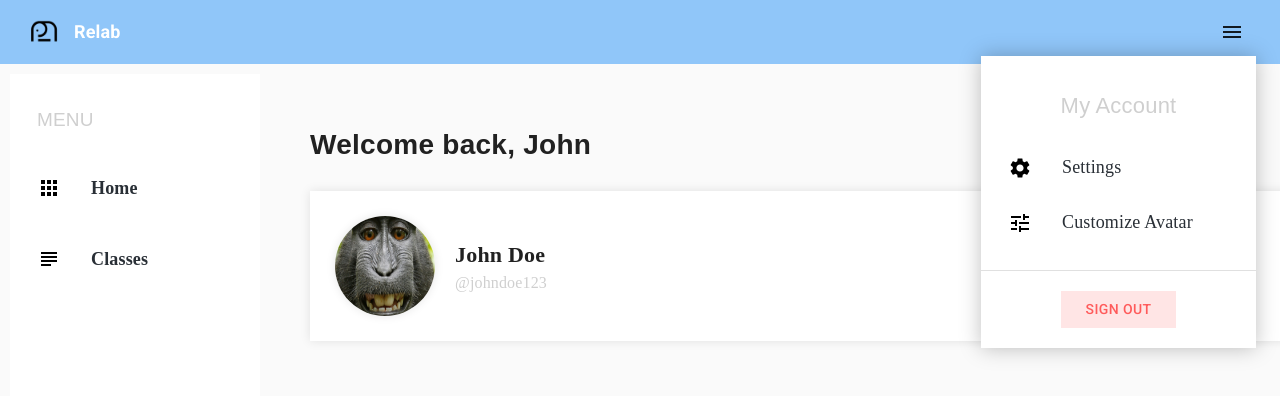
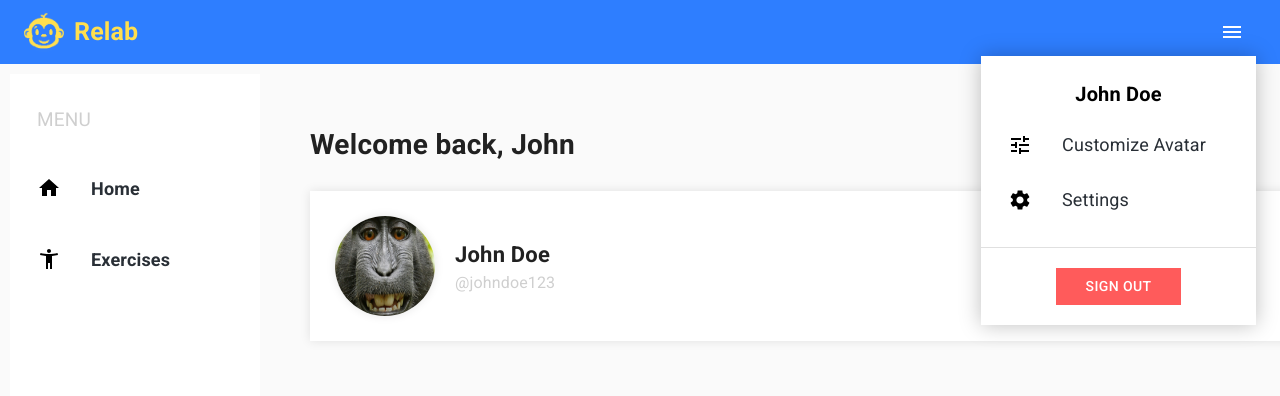
Before and after one commit to damianbrowne/cmsi370-djaw, a React (Create React App) app: page / in a window 1280 px wide. Both pictures are taken after a click on the button "menu". Shown: the top 396 px of the page. Built offline with nearby package versions, Linux system fonts and the light colour scheme.

Commit message:
Visual changes!

```diff
--- a/src/assets/theme.js
+++ b/src/assets/theme.js
@@ -3,7 +3,8 @@ const theme = createMuiTheme({
     palette: {
         background: { main: '#F6F4F4' },
         text: { main: '#292F36' },
-        primary: { main: '#90C6F9' },
+        primary: { main: '#2e7eff' },
+        // primary: { main: '#90C6F9' },
         secondary: { main: '#DA8FFF' },
         tertiary: { main: '#FFEB58' },
         success: { main: '#E35557' },
--- a/src/common/HeaderFrame.js
+++ b/src/common/HeaderFrame.js
@@ -33,10 +33,10 @@ const useStyles = makeStyles((theme) => ({
 
   title: {
     flexGrow: 1,
-    color:"white",
+    color:'#ffdf4f',
     fontWeight:"bold",
     textDecoration:"none",
-    fontSize: 18,
+    fontSize: 25,
   },
 
   popoverPaper: {
@@ -44,6 +44,7 @@ const useStyles = makeStyles((theme) => ({
     maxWidth: 275,
     paddingTop: 15,
     paddingBottom: 15,
+    // backgroundColor: '#ffdf4f',
     boxShadow: '0px 0px 20px rgba(0, 0, 0, 0.25)',
     borderRadius: 0,
   },
@@ -51,6 +52,7 @@ const useStyles = makeStyles((theme) => ({
   popoverMenu: {
     flex: 1,
     display:"flex",
+    // backgroundColor: '#ffdf4f',
     flexDirection:"column",
   },
 
@@ -74,17 +76,18 @@ const useStyles = makeStyles((theme) => ({
   menuText: {
     textTransform:"none",
     color: "#292F36",
-    fontFamily:"Avenir",
+    fontFamily:"Roboto",
     fontSize: 18,
   },
 
   popoverTitle:{
-    fontSize: 22,
-    fontFamily:"Arial",
+    fontSize: 20,
+    fontFamily:"Roboto",
+    fontWeight:"Bold",
     alignSelf:"center",
-    color: "#CFCFCF",
-    paddingTop: 18,
-    paddingBottom: 18,
+    color: "#000000",
+    paddingTop: 8,
+    paddingBottom: 8,
   },
 
   signOut:{
@@ -94,6 +97,13 @@ const useStyles = makeStyles((theme) => ({
     marginTop: 0,
     marginBottom: 5,
   },
+
+  profileName:{
+    display: "flex",
+    alignSelf: "right",
+    color: "#000000",
+  }
+
 }));
 
 export default function ButtonAppBar() {
@@ -129,6 +139,7 @@ export default function ButtonAppBar() {
                     <Link to="/" className={classes.title}>
                         Relab
                     </Link>
+                    {/* <Typography className={classes.profileName}>John Doe</Typography> */}
                     <IconButton edge="start" className={classes.menuButton} color="inherit" aria-label="menu" onClick={handleAvatarClick}>
                         <MenuIcon size="large"/>
                     </IconButton>
@@ -149,25 +160,27 @@ export default function ButtonAppBar() {
                         }}
                     >
                         <div className={classes.popoverMenu}>
-                            <Typography className={classes.popoverTitle}>My Account</Typography>
-                            <Button onClick={routeToSettings} className={classes.menuItem} disableTouchRipple>
-                                <SettingsIcon className={classes.menuIcon}/>
-                                <Typography className={classes.menuText}>Settings</Typography>
-                            </Button>
+                            <Typography className={classes.popoverTitle}>John Doe</Typography>
                             <Button onClick={routeToCustomize} className={classes.menuItem} disableTouchRipple>
                                 <TuneIcon className={classes.menuIcon}/>
                                 <Typography className={classes.menuText}>Customize Avatar</Typography>
+                            </Button>
+                            <Button onClick={routeToSettings} className={classes.menuItem} disableTouchRipple>
+                              <SettingsIcon className={classes.menuIcon} />
+                              <Typography className={classes.menuText}>Settings</Typography>
                             </Button>
                             <Divider style={{marginTop: 20, marginBottom: 20, }}/>
                             <div className={classes.signOut}>
                                 <Button
                                 // disableTouchRipple
                                 style={{
-                                  color:"#FF5B5B",
-                                  backgroundColor: "rgba(255,0,0,0.1)",
+                                  color: "#FFFFFF",
+                                  // color:"#FF5B5B",
+                                  // backgroundColor: "rgba(255,0,0,0.1)",
+                                  backgroundColor: "#FF5B5B",
                                   borderRadius: 0,
-                                  paddingLeft: 25,
-                                  paddingRight: 25
+                                  paddingLeft: 30,
+                                  paddingRight: 30
                                 }}
                                 onClick={routeToLogIn}
                                 >
--- a/src/pages/Dashboard/Dashboard.js
+++ b/src/pages/Dashboard/Dashboard.js
@@ -19,7 +19,9 @@ import Settings from './DashboardPages/Settings.js';
 import Customize from './DashboardPages/Customize.js';
 
 import AppsIcon from '@material-ui/icons/Apps';
+import HomeIcon from '@material-ui/icons/Home';
 import SubjectIcon from '@material-ui/icons/Subject';
+import AccessibilityNewIcon from '@material-ui/icons/AccessibilityNew';
 import BarChartIcon from '@material-ui/icons/BarChart';
 
 const useStyles = makeStyles(() => ({
@@ -53,7 +55,8 @@ const useStyles = makeStyles(() => ({
 
     title: {
         color: "#CFCFCF",
-        fontFamily:"Arial",
+        // Arial
+        fontFamily:"Roboto",
         paddingTop: 32,
         paddingBottom: 18,
         paddingLeft: 27,
@@ -77,7 +80,8 @@ const useStyles = makeStyles(() => ({
         textTransform:"none",
         color: "#292F36",
         fontWeight:"bold",
-        fontFamily:"Avenir",
+        // Avenir
+        fontFamily:"Roboto",
         fontSize: 18,
     }
 
@@ -109,12 +113,12 @@ const Dashboard = () => {
             <div className={classes.leftPanel} elevation={0}>
                 <Typography className={classes.title}>MENU</Typography>
                 <Button onClick={routeToHome} className={classes.menuItem} disableTouchRipple>
-                    <AppsIcon className={classes.menuIcon}/>
+                    <HomeIcon className={classes.menuIcon}/>
                     <Typography className={classes.menuText}>Home</Typography>
                 </Button>
                 <Button onClick={routeToCourses} className={classes.menuItem} disableTouchRipple>
-                    <SubjectIcon className={classes.menuIcon}/>
-                    <Typography className={classes.menuText}>Classes</Typography>
+                    <AccessibilityNewIcon className={classes.menuIcon}/>
+                    <Typography className={classes.menuText}>Exercises</Typography>
                 </Button>
                 {/* <Button onClick={routeToProgress} className={classes.menuItem} disableTouchRipple>
                     <BarChartIcon className={classes.menuIcon}/>
--- a/src/pages/Dashboard/DashboardPages/Customize.js
+++ b/src/pages/Dashboard/DashboardPages/Customize.js
@@ -45,7 +45,8 @@ const useStyles = makeStyles(() => ({
     title: {
         fontWeight:"bold",
         fontSize: 28,
-        fontFamily:"Arial",
+        // Avenir
+        fontFamily:"Roboto",
         paddingBottom: 25,
         paddingTop: 50,
     },
@@ -53,7 +54,8 @@ const useStyles = makeStyles(() => ({
     name: {
         fontWeight:"bold",
         fontSize: 22,
-        fontFamily:"Avenir",
+        // Avenir
+        fontFamily:"Roboto",
     },
 
     username: {
--- a/src/pages/Dashboard/DashboardPages/Home.js
+++ b/src/pages/Dashboard/DashboardPages/Home.js
@@ -55,7 +55,8 @@ const useStyles = makeStyles((theme) => ({
     title: {
         fontWeight:"bold",
         fontSize: 28,
-        fontFamily:"Arial",
+        // Arial
+        fontFamily:"Roboto",
         paddingBottom: 25,
         paddingTop: 50,
     },
@@ -63,13 +64,15 @@ const useStyles = makeStyles((theme) => ({
     name: {
         fontWeight:"bold",
         fontSize: 22,
-        fontFamily:"Avenir",
+        // Avenir
+        fontFamily:"Roboto",
         // color:"#414141"
     },
 
     username: {
         fontSize: 16,
-        fontFamily:"Avenir",
+        // Avenir
+        fontFamily:"Roboto",
         color:"#CFCFCF"
     }
 
--- a/src/pages/Dashboard/DashboardPages/Progress.js
+++ b/src/pages/Dashboard/DashboardPages/Progress.js
@@ -44,7 +44,8 @@ const useStyles = makeStyles(() => ({
     title: {
         fontWeight:"bold",
         fontSize: 28,
-        fontFamily:"Arial",
+        // Arial
+        fontFamily:"Roboto",
         paddingBottom: 25,
         paddingTop: 50,
     },
@@ -52,7 +53,8 @@ const useStyles = makeStyles(() => ({
     name: {
         fontWeight:"bold",
         fontSize: 22,
-        fontFamily:"Avenir",
+        // Avenir
+        fontFamily:"Roboto",
     },
 
     username: {
--- a/src/pages/Dashboard/DashboardPages/Topic.js
+++ b/src/pages/Dashboard/DashboardPages/Topic.js
@@ -25,7 +25,8 @@ const useStyles = makeStyles(() => ({
     title: {
         fontWeight:"bold",
         fontSize: 28,
-        fontFamily:"Arial",
+        // Arial
+        fontFamily:"Roboto",
         paddingBottom: 65,
         paddingTop: 50,
     },
@@ -76,7 +77,7 @@ export default function Courses() {
   return (
     <div className={classes.root}>
         <Typography className={classes.title}>
-            Live Classes
+            Exercises
         </Typography>
         <div className={classes.videoContainer}>
             <Grid container spacing={1}>
--- a/src/pages/Dashboard/DashboardPages/Video.js
+++ b/src/pages/Dashboard/DashboardPages/Video.js
@@ -64,7 +64,8 @@ const useStyles = makeStyles(() => ({
 
     title: {
         fontSize: 24,
-        fontFamily: "Avenir",
+        // Avenir
+        fontFamily: "Roboto",
         fontWeight:"bold",
         paddingTop: 8,
         paddingBottom: 10,
@@ -79,7 +80,8 @@ const useStyles = makeStyles(() => ({
     description: {
         fontSize: 15,
         fontWeight: "none",
-        fontFamily:"Avenir",
+        // Avenir
+        fontFamily:"Roboto",
         paddingBottom: 20,
         paddingTop: 12,
     },
@@ -144,7 +146,8 @@ const useStyles = makeStyles(() => ({
         justifySelf:"flex-end",
         marginLeft: 25,
         marginRight: 0,
-        fontFamily:"Avenir",
+        // Avenir
+        fontFamily:"Roboto",
         fontWeight:"bold",
     },
 
@@ -152,7 +155,8 @@ const useStyles = makeStyles(() => ({
         display:"flex",
         textAlign:"center",
         justifyContent:"center",
-        fontFamily:"Arial",
+        // Avenir
+        fontFamily:"Roboto",
         fontWeight:"bold",
         fontSize: 24,
         width: "100%",
```
Also changed, not shown: src/assets/images/logo.png.
